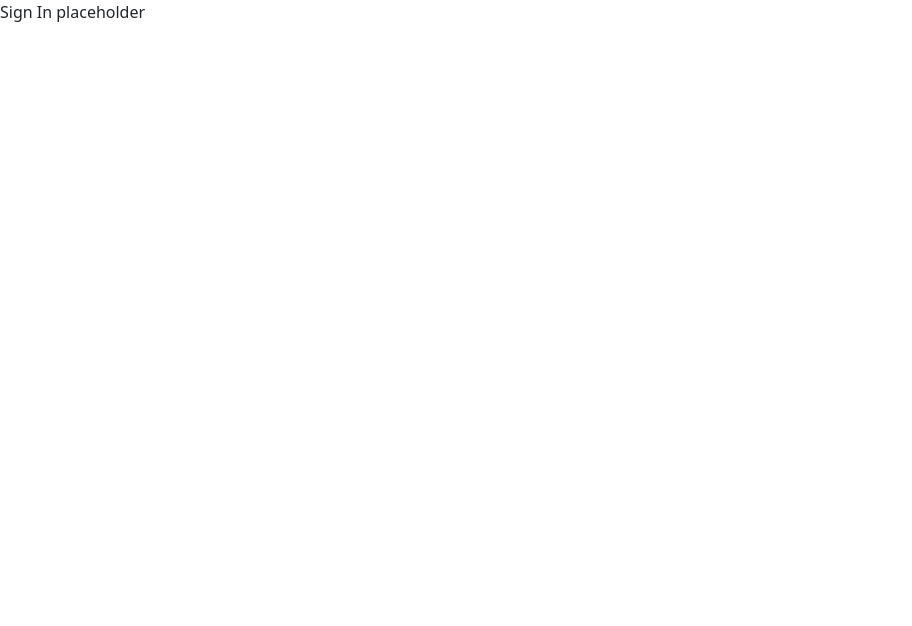
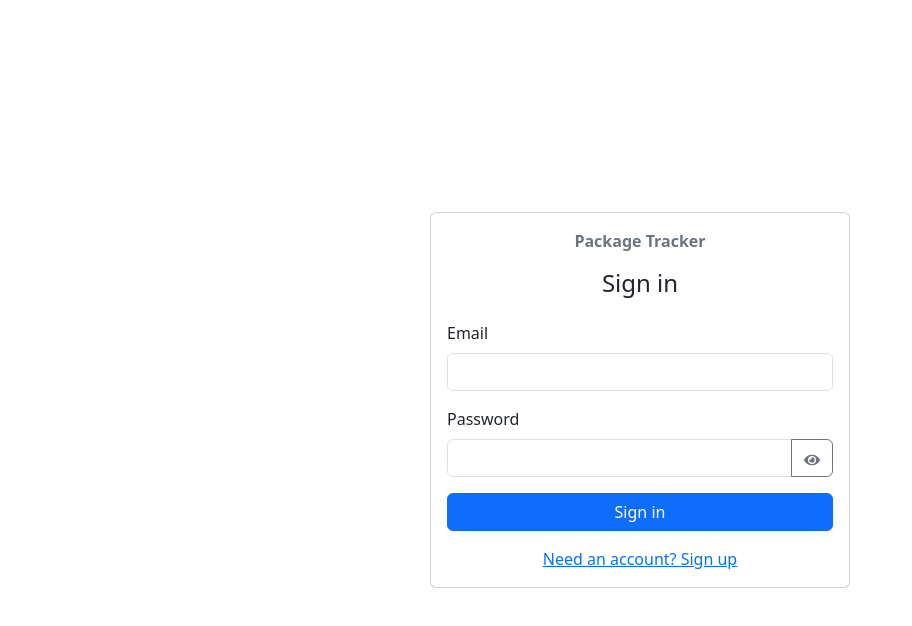
Before and after one commit to heimsothe/WebAPI-Final, a React (Create React App) app in the folder web/: page /signin in a window 1280 px wide. Shown: the top 626 px of the page, without its empty margins (0-912 px from the left). Built offline with nearby package versions, Linux system fonts and the light colour scheme.

Commit message:
Implement SignInPage with form, error handling, and expired alert

```diff
--- a/web/src/pages/SignInPage.js
+++ b/web/src/pages/SignInPage.js
@@ -5,9 +5,118 @@
 - Assignment: WebAPI-FinalProject
 - Class: CSCI 3916
 
-Description: Slice 1 placeholder. Replaced by the real signin form in Slice 2.
+Description: Sign-in page. Plain useState fields, dispatches the signin
+thunk, navigates to state.from || '/' on success. Shows the friendly
+INVALID_CREDENTIALS alert and clears the password field on retry.
+Reads ?expired=1 to surface a blue informational alert when the user
+arrived here from a force-logout.
  */
 
+import { useEffect, useRef, useState } from 'react';
+import { Alert, Button, Form, InputGroup, Spinner } from 'react-bootstrap';
+import { FaEye, FaEyeSlash } from 'react-icons/fa';
+import { useDispatch, useSelector } from 'react-redux';
+import { Link, useLocation, useNavigate, useSearchParams } from 'react-router-dom';
+import { AuthCard } from '../components/auth/AuthCard';
+import { signin } from '../store/userSlice';
+import { friendlyMessage } from '../lib/friendlyMessage';
+
 export default function SignInPage() {
-  return <div data-testid="page-signin">Sign In placeholder</div>;
+  const dispatch = useDispatch();
+  const navigate = useNavigate();
+  const location = useLocation();
+  const [searchParams, setSearchParams] = useSearchParams();
+  const { status, error, token } = useSelector((s) => s.user);
+
+  const [email, setEmail] = useState('');
+  const [password, setPassword] = useState('');
+  const [showPassword, setShowPassword] = useState(false);
+  const [showExpired, setShowExpired] = useState(searchParams.get('expired') === '1');
+  const passwordInputRef = useRef(null);
+
+  const loading = status === 'loading';
+
+  useEffect(() => {
+    if (token) {
+      const dest = location.state?.from?.pathname || '/';
+      navigate(dest, { replace: true });
+    }
+  }, [token, navigate, location.state]);
+
+  useEffect(() => {
+    if (error?.code === 'INVALID_CREDENTIALS') {
+      setPassword('');
+      passwordInputRef.current?.focus();
+    }
+  }, [error]);
+
+  const dismissExpired = () => {
+    setShowExpired(false);
+    const next = new URLSearchParams(searchParams);
+    next.delete('expired');
+    setSearchParams(next, { replace: true });
+  };
+
+  const onSubmit = (e) => {
+    e.preventDefault();
+    if (showExpired) dismissExpired();
+    dispatch(signin({ email, password }));
+  };
+
+  return (
+    <AuthCard title="Sign in">
+      {showExpired && (
+        <Alert variant="info" dismissible onClose={dismissExpired}>
+          Your session expired. Sign in again.
+        </Alert>
+      )}
+      {error && (
+        <Alert variant="danger" role="alert">
+          {friendlyMessage(error, { context: 'signin' })}
+        </Alert>
+      )}
+      <Form onSubmit={onSubmit} data-testid="page-signin">
+        <Form.Group className="mb-3" controlId="signinEmail">
+          <Form.Label>Email</Form.Label>
+          <Form.Control
+            type="email"
+            value={email}
+            onChange={(e) => setEmail(e.target.value)}
+            required
+            disabled={loading}
+            autoComplete="email"
+          />
+        </Form.Group>
+        <Form.Group className="mb-3" controlId="signinPassword">
+          <Form.Label>Password</Form.Label>
+          <InputGroup>
+            <Form.Control
+              ref={passwordInputRef}
+              type={showPassword ? 'text' : 'password'}
+              value={password}
+              onChange={(e) => setPassword(e.target.value)}
+              required
+              disabled={loading}
+              autoComplete="current-password"
+            />
+            <Button
+              variant="outline-secondary"
+              type="button"
+              onClick={() => setShowPassword((v) => !v)}
+              disabled={loading}
+              aria-label={showPassword ? 'Hide password' : 'Show password'}
+            >
+              {showPassword ? <FaEyeSlash /> : <FaEye />}
+            </Button>
+          </InputGroup>
+        </Form.Group>
+        <Button type="submit" className="w-100" disabled={loading}>
+          {loading ? <Spinner size="sm" animation="border" /> : 'Sign in'}
+        </Button>
+      </Form>
+      <div className="text-center mt-3">
+        <Link to="/signup">Need an account? Sign up</Link>
+      </div>
+    </AuthCard>
+  );
 }
```
Also changed, not shown: 2 other files (tests, documents, lock files or other folders).
